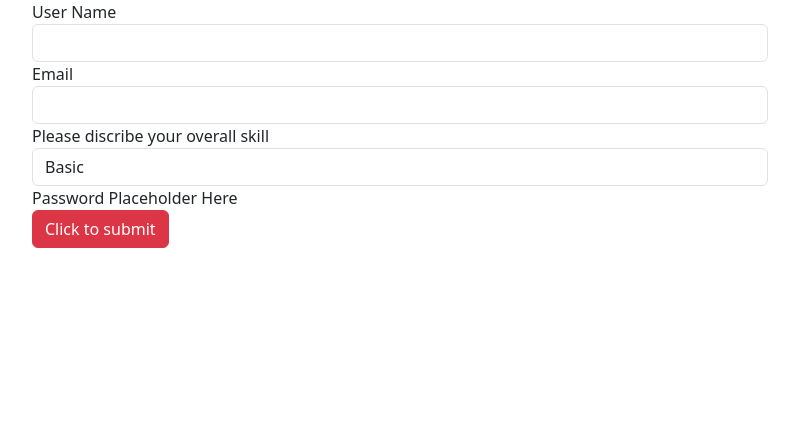
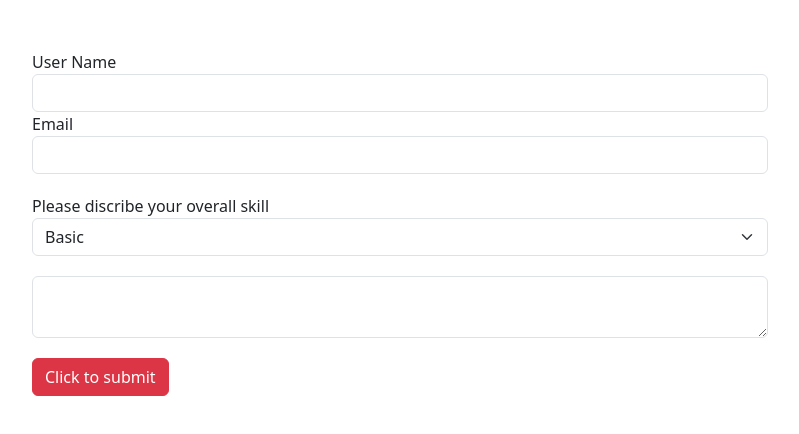
Before and after one commit to AndreBlankholm/Form-Using-Angular-Template, an Angular app: page / in a window 1280 px wide. Shown: the top 434 px of the page, without its empty margins (50-849 px from the left). Built offline with nearby package versions, Linux system fonts and the light colour scheme.

Commit message:
added password textarea and some validation

```diff
--- a/src/app/app.component.css
+++ b/src/app/app.component.css
@@ -0,0 +1,16 @@
+.container {
+  margin-top: 30px;
+}
+.form-group {
+    margin-top: 20px;
+}
+
+/* This is the color controls for validation */
+input.ng-invalid.ng-touched {
+  border: 1px solid red;
+  justify-content: center;
+}
+
+.help-block-email {
+    color: red;
+}
--- a/src/app/app.component.html
+++ b/src/app/app.component.html
@@ -20,10 +20,11 @@
             class="form-control"
             ngModel
             name="username"
+            required
           />
-          <div></div>
+
           <!-- email, and should not be empty plus valid-->
-          <label for="email">Email</label>
+          <label for="email form-group">Email</label>
           <input
             type="email"
             id="email"
@@ -35,11 +36,14 @@
             #email="ngModel"
           />
         </div>
+        <span class="help-block-email" *ngIf="!email.valid && email.touched"
+              >Please enter a valid email!</span
+            >
         <div class="form-group">
           <label for="secret">Please discribe your overall skill</label>
           <select
             id="options"
-            class="form-control placholder"
+            class="form-select placholder"
             [ngModel]="defaultQuestion"
             name="dropdown"
             ngModel=""
@@ -50,11 +54,16 @@
             <option value="pro">Pro</option>
           </select>
         </div>
-          <div>
-            <label for="password">Password Placeholder Here</label><!-- need to be touch and val in order to enter password-->
+        <div class="form-group">
+         <textarea
+         name="password"
+          id=""
+          cols="1"
+          class="form-control"
+           ></textarea>
         </div>
 
-        <button class="btn btn-danger" type="submit">Click to submit</button>
+        <button class="btn btn-danger form-group" type="submit">Click to submit</button>
       </form>
     </div>
   </div>
```
Lines whose indentation alone changed are shown as unchanged.
